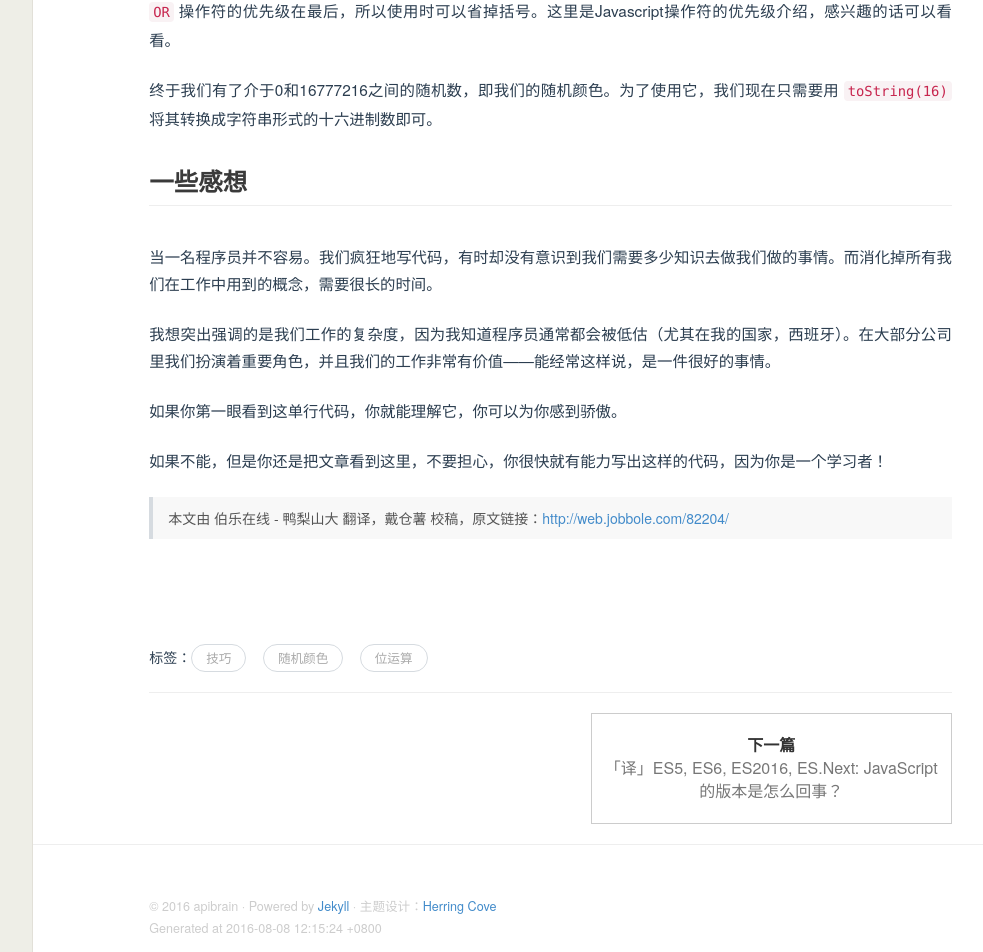
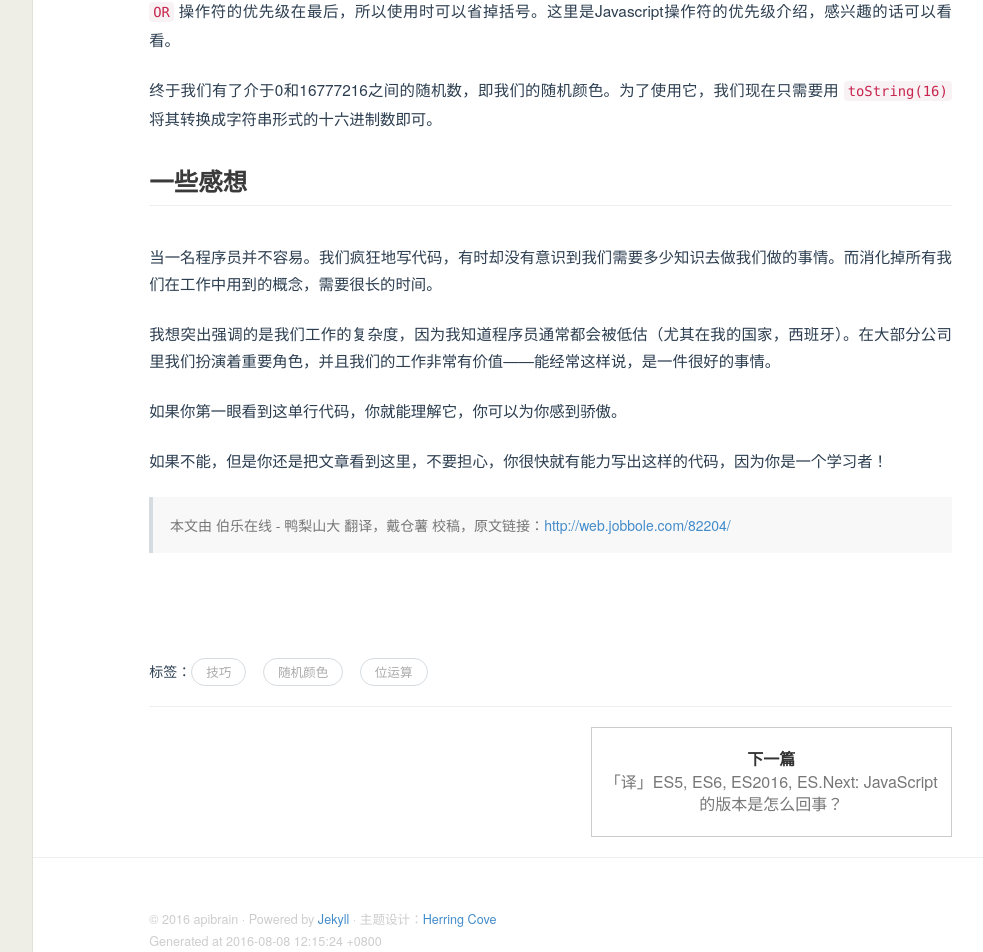
Before and after one commit to apibrain/apibrain.github.io, a Jekyll site: the page built from _posts/2016-03-29-learning-much-javascript-one-line-code.md, in a window 1280 px wide and 1400 px high, scrolled down 3913 px. Shown: the part 448-1400 px from the top of the window, without its empty margins (226-1209 px from the left). Built offline with Jekyll 4.4.1, drawn with Linux system fonts in a browser that asks for light colours.

Commit message:
修改了页面样式

```diff
--- a/css/hc.css
+++ b/css/hc.css
@@ -231,9 +231,9 @@ blockquote
 {
   border-left:4px solid #D6DBE0;
   background-color: #f8f8f8;
-  padding-left:15px;
+  padding:1.2em;
   font-size: 1em;
-  color: #555;
+  color: #777;
   margin-bottom: 2.5em;
 }
 
```
